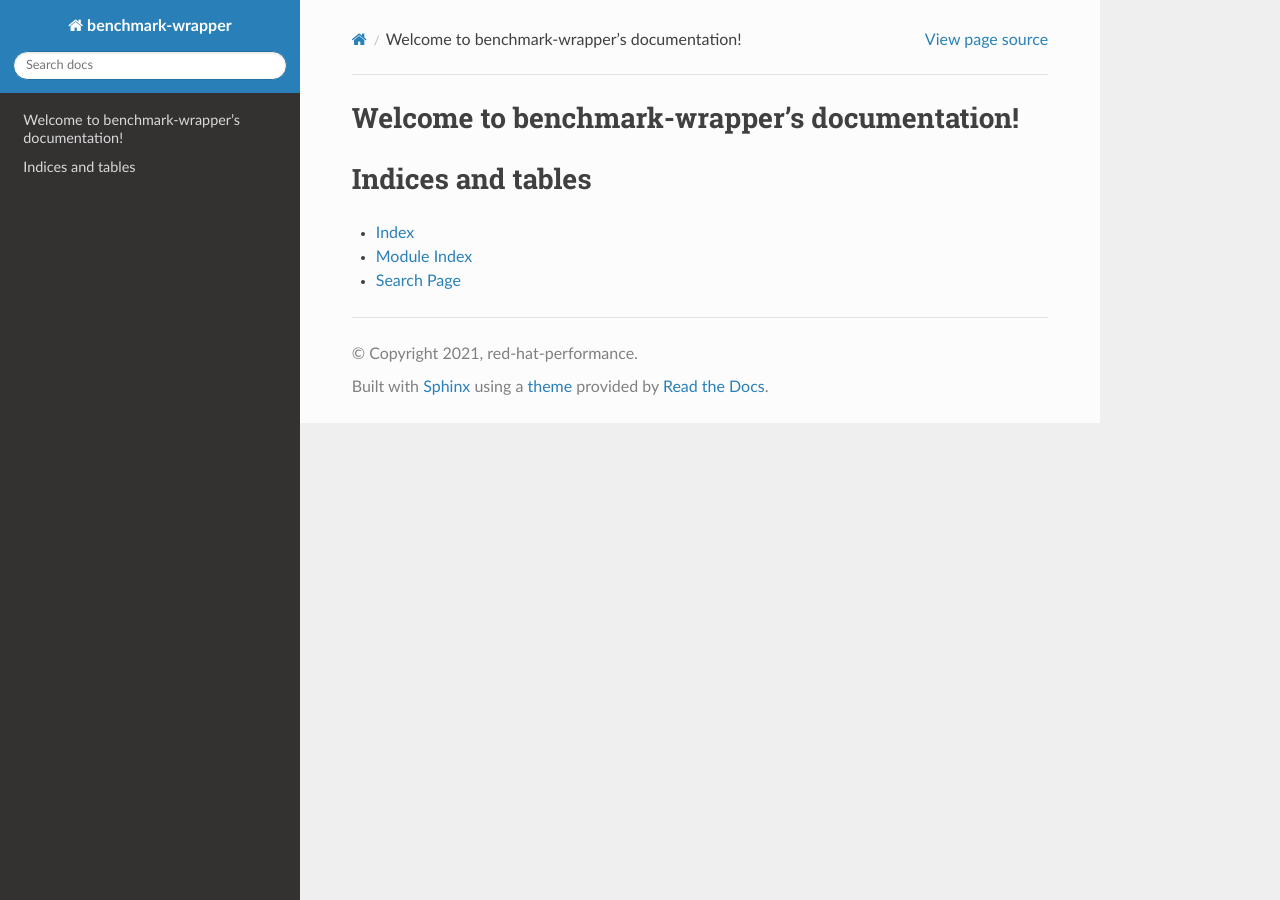
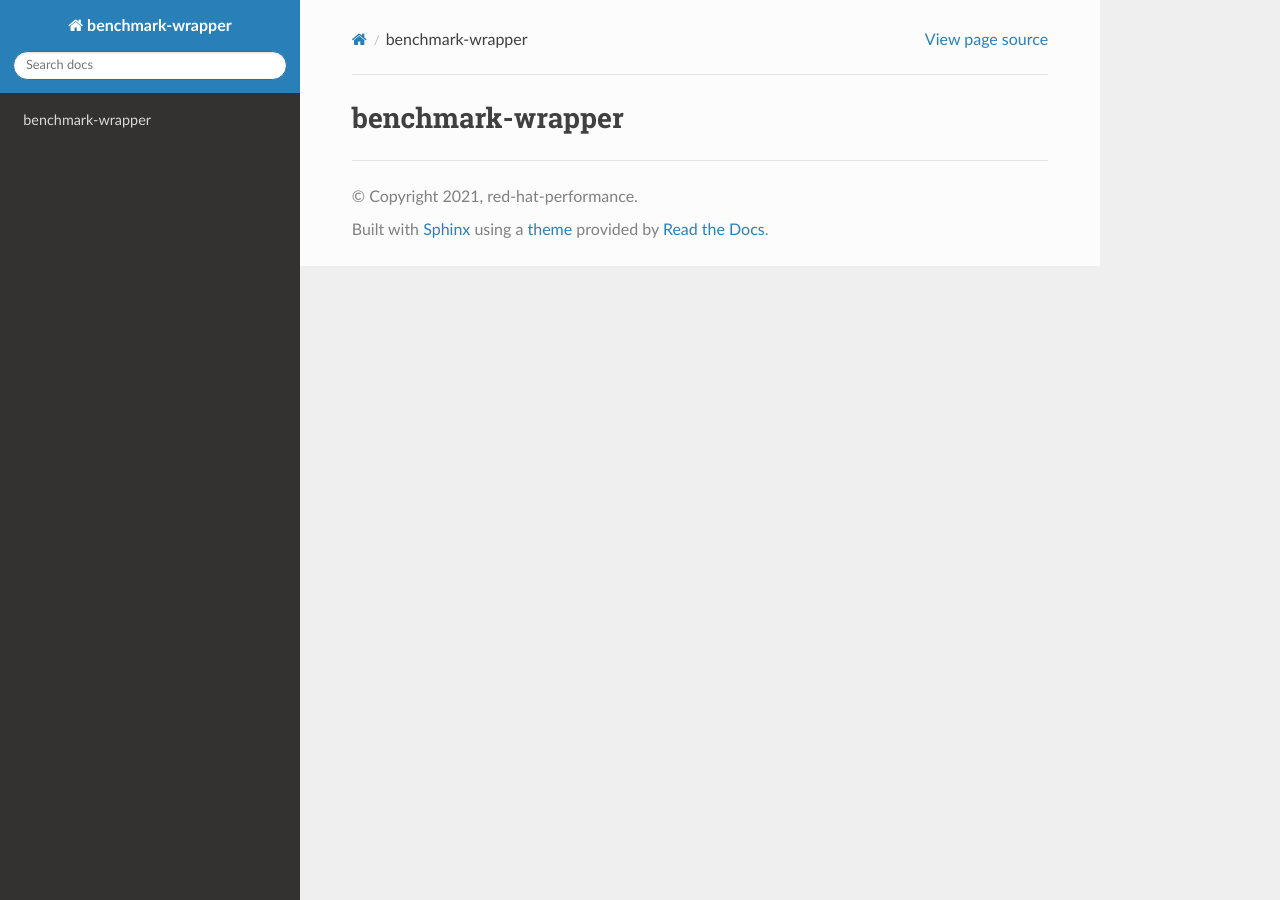
Before and after one commit to cloud-bulldozer/benchmark-wrapper, a Sphinx documentation site: the page built from docs/source/index.md, in a window 1280 px wide. Built offline with Sphinx 7.4.7 and the Read the Docs theme 2.0.0, drawn with Linux system fonts in a browser that asks for light colours.

```diff
--- a/docs/source/conf.py
+++ b/docs/source/conf.py
@@ -31,6 +31,7 @@ release = '0.0.1'
 # extensions coming with Sphinx (named 'sphinx.ext.*') or your custom
 # ones.
 extensions = [
+    'myst_parser'
 ]
 
 # Add any paths that contain templates here, relative to this directory.
--- a/docs/source/index.rst
+++ /dev/null
@@ -1,20 +0,0 @@
-.. benchmark-wrapper documentation master file, created by
-   sphinx-quickstart on Thu Jun  3 12:41:26 2021.
-   You can adapt this file completely to your liking, but it should at least
-   contain the root `toctree` directive.
-
-Welcome to benchmark-wrapper's documentation!
-=============================================
-
-.. toctree::
-   :maxdepth: 2
-   :caption: Contents:
-
-
-
-Indices and tables
-==================
-
-* :ref:`genindex`
-* :ref:`modindex`
-* :ref:`search`
--- a/setup.cfg
+++ b/setup.cfg
@@ -28,7 +28,7 @@ python_requires = >=3.6
 
 [options.extras_require]
 # Add here additional requirements for extra features, to install with:
-docs = sphinx; sphinx-rtd-theme
+docs = sphinx<4; sphinx-rtd-theme; sphinx-rtd-theme
 
 [options.entry_points]
 # Add here console scripts like:
```
Also changed, not shown: docs/source/index.md (added, +1 -0 lines).
